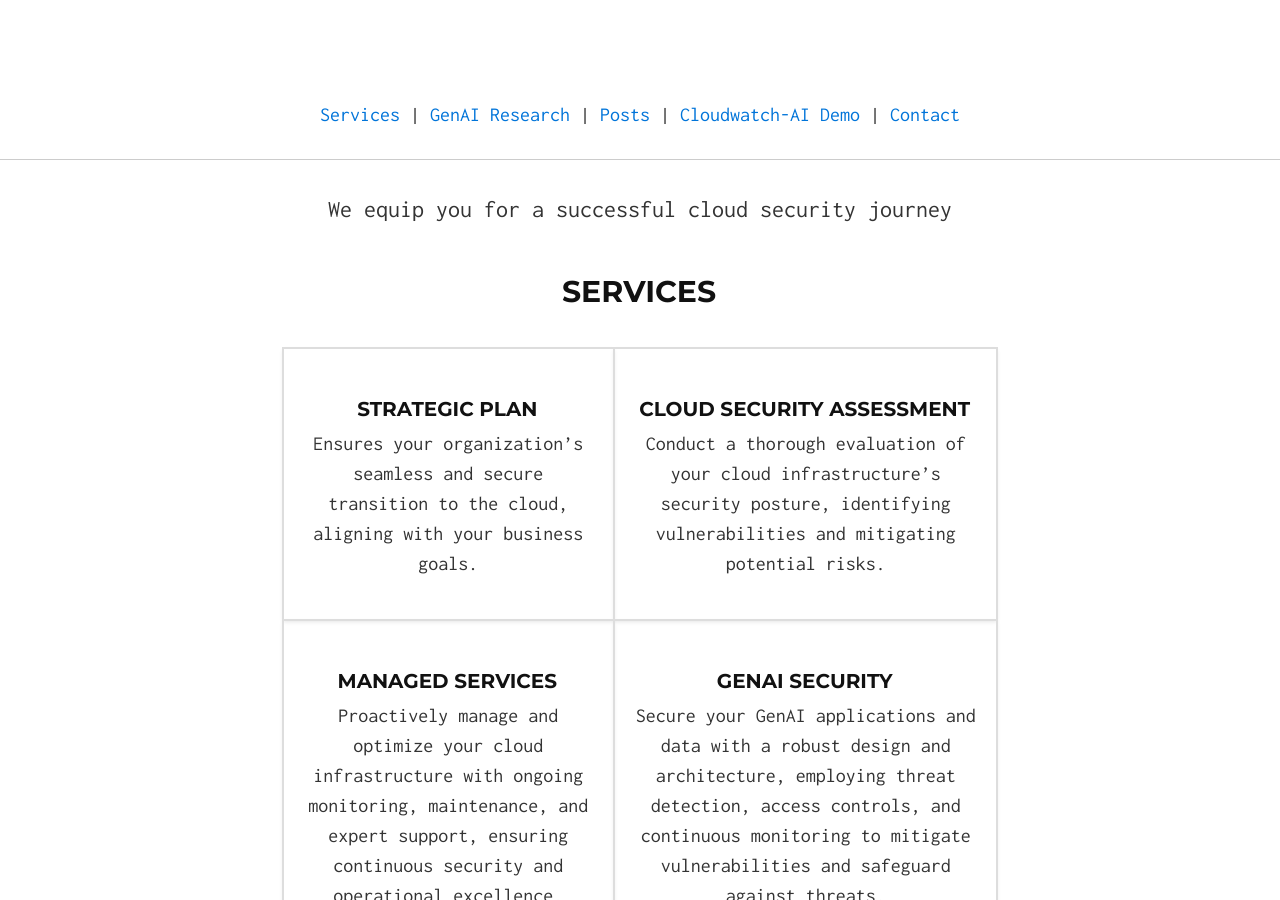
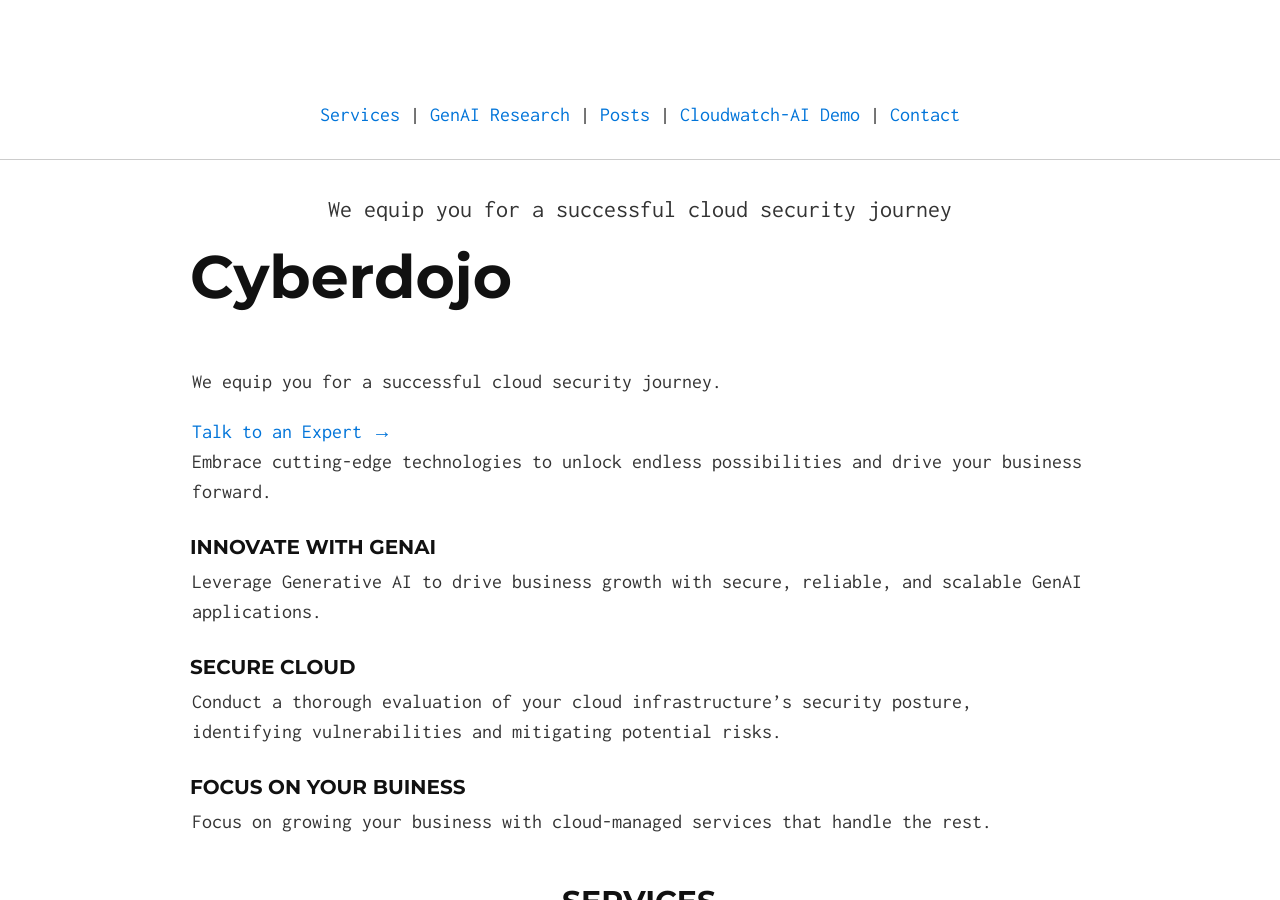
Before and after one commit to Ahmed-AG/cyberdojo-page, a Jekyll site: the page built from index.md, in a window 1280 px wide and 900 px high. Built offline with Jekyll 4.4.1, drawn with Linux system fonts in a browser that asks for light colours.

Commit message:
;Page v2

```diff
--- a/index.md
+++ b/index.md
@@ -12,6 +12,41 @@ At Cyberdojo, we offer a range of services designed to enhance your security pos
 Reach out on <a href="mailto:info@cyberdojo.cloud" target="_blank">info@cyberdojo.cloud</a>. Looking forward to helping you achieve your security goals!
 ---
 -->
+
+<section class="hero">
+    <h1>Cyberdojo</h1>
+    <p>We equip you for a successful cloud security journey.</p>
+    <div class="-">
+        <a href="#" class="button">Talk to an Expert →</a>
+    </div>
+</section>
+
+<!-- services Section -->
+<section class="services">
+    <!-- <h2>The Opportunities</h2> -->
+    <p>Embrace cutting-edge technologies to unlock endless possibilities and drive your business forward.</p>
+    <div class="service-cards">
+        <div class="service-card">
+            <h3>Innovate With GenAI</h3>
+            <p>Leverage Generative AI to drive business growth with secure, reliable, and scalable GenAI applications.
+            </p>
+            <!-- <a href="#">Learn More →</a> -->
+        </div>
+        <div class="service-card">
+            <h3>Secure Cloud</h3>
+            <p>Conduct a thorough evaluation of your cloud infrastructure’s security posture, identifying vulnerabilities and mitigating potential risks.</p>
+            <!-- <a href="#">Learn More →</a> -->
+        </div>
+        <div class="service-card">
+            <h3>Focus On Your Buiness</h3>
+            <p>Focus on growing your business with cloud-managed services that handle the rest.</p>
+            <!-- <a href="#">Learn More →</a> -->
+        </div>
+    </div>
+</section>
+
+
+
 ## <center> <a id="services"></a>SERVICES </center>
 <div style="width: 80%; margin: 0 auto; padding: 20px;">
   <table style="width: 100%; border-spacing: 20px;">
```
